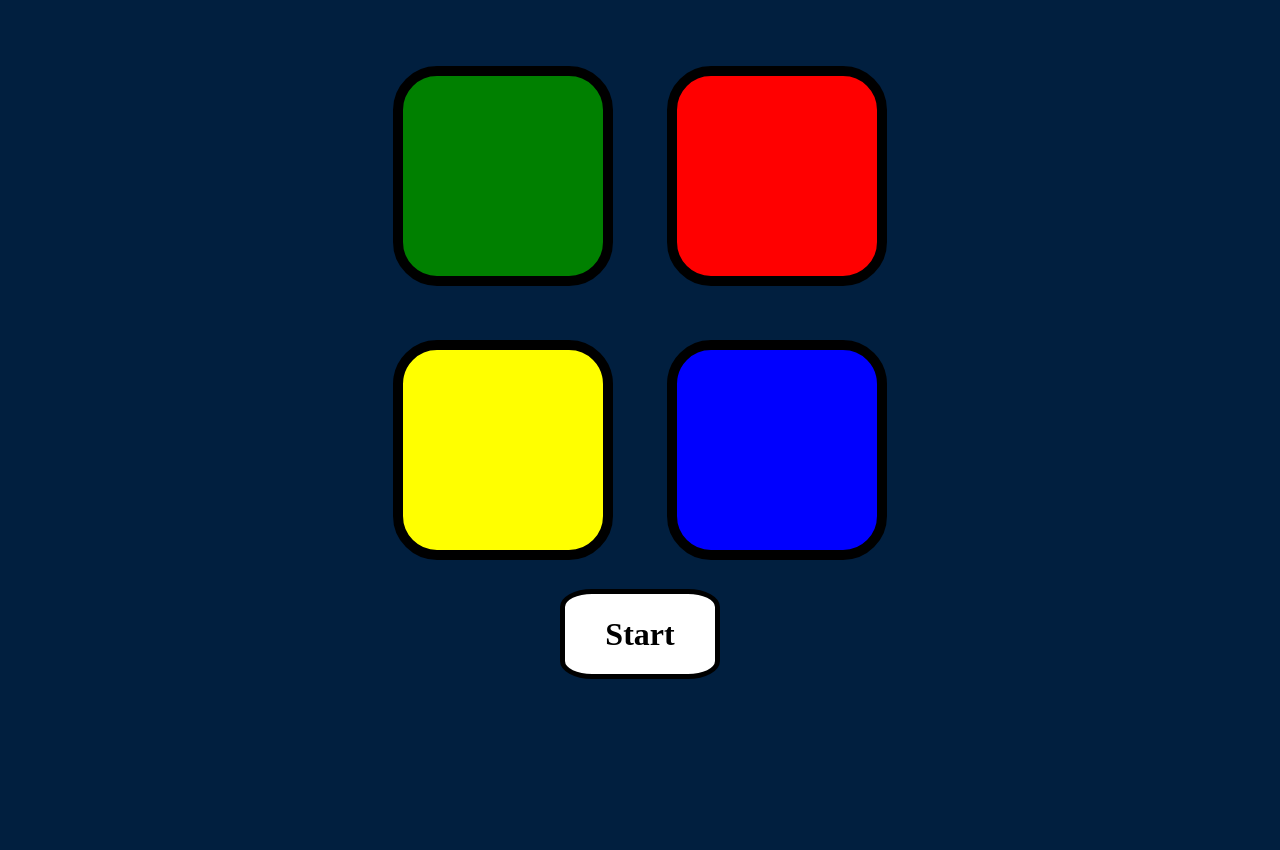
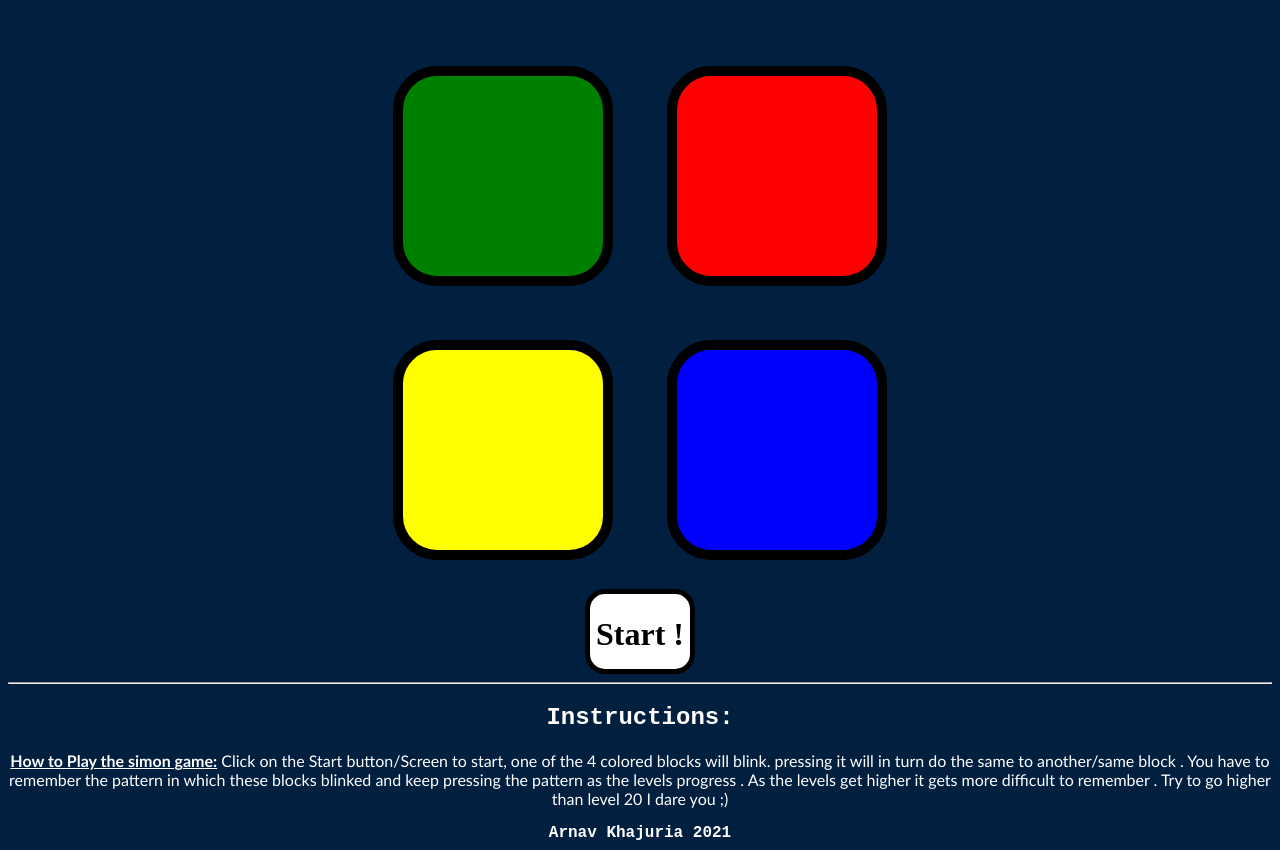
Before and after one commit to arnavk1872/Simon-Game, a plain HTML site: page index.html in a window 1280 px wide. Shown: the part 133-983 px from the top of the page. Before the commit the page ends 820 px from the top, so only its background shows below. Drawn offline with nearby package versions, Linux system fonts and the light colour scheme.

Commit message:
Update 1.0

```diff
--- a/game.js
+++ b/game.js
@@ -68,6 +68,7 @@ setTimeout(function () {
 },100);
 }
 
+
 function checkAnswer(currentLevel){
   if(gamePattern[currentLevel]===userClickedPattern[currentLevel]){
 
@@ -89,14 +90,9 @@ function checkAnswer(currentLevel){
       $("body").removeClass("game-over");
     },200);
 
-    $("#level-title").text("Game Over");
+    $("#level-title").text("Refresh To PLay again !");
+    HTMLFormElement.reset();
 
-    startOver();
+
 }
 }
-
-function startOver(){
-level=0;
-gamePattern=[];
-started=false;
-}
--- a/index.html
+++ b/index.html
@@ -6,6 +6,7 @@
   <title>Simon Game</title>
   <link rel="stylesheet" href="styles.css">
   <link href="https://fonts.googleapis.com/css?family=Press+Start+2P" rel="stylesheet">
+
 </head>
 
 <body>
@@ -36,10 +37,20 @@
   </div>
 
   <div type = "button" id="black" class="btn-black">
-<h1>Start</h1>
+<h1>Start !</h1>
+
   </div>
+  <hr>
 <script src="https://ajax.googleapis.com/ajax/libs/jquery/3.6.0/jquery.min.js"></script>
 <script src="game.js"></script>
+<h2 class="hd">Instructions:</h2>
+<p class="ins"><u><strong>How to Play the simon game:</strong></u> Click on the Start button/Screen to start, one of the 4 colored blocks will blink.
+  pressing it will in turn do the same to another/same block . You have to remember the pattern in which these blocks blinked and keep pressing
+the pattern as the levels progress . As the levels get higher it gets more difficult to remember . Try to go higher than level 20 I dare you ;) </p>
+
 </body>
+<footer class="hd">
+  Arnav Khajuria 2021
+</footer>
 
 </html>
--- a/styles.css
+++ b/styles.css
@@ -53,8 +53,24 @@ body {
 }
 
 .btn-black{
-  width: 150px;
+  width: 100px;
+  height:75px;
   display:inline-block;
   border:5px solid;
-  border-radius:20%;
-  background-color:white}
+  border-radius:0px;
+  background-color:white;
+border-radius: 20px;
+}
+
+
+.ins{
+color:white;
+font-weight: lighter;
+font-family: 'Gill Sans', 'Gill Sans MT', Calibri, 'Trebuchet MS', sans-serif;
+}
+
+.hd{
+  color:white;
+  font-weight: bolder;
+  font-family: 'Courier New', Courier, monospace;
+}
```
